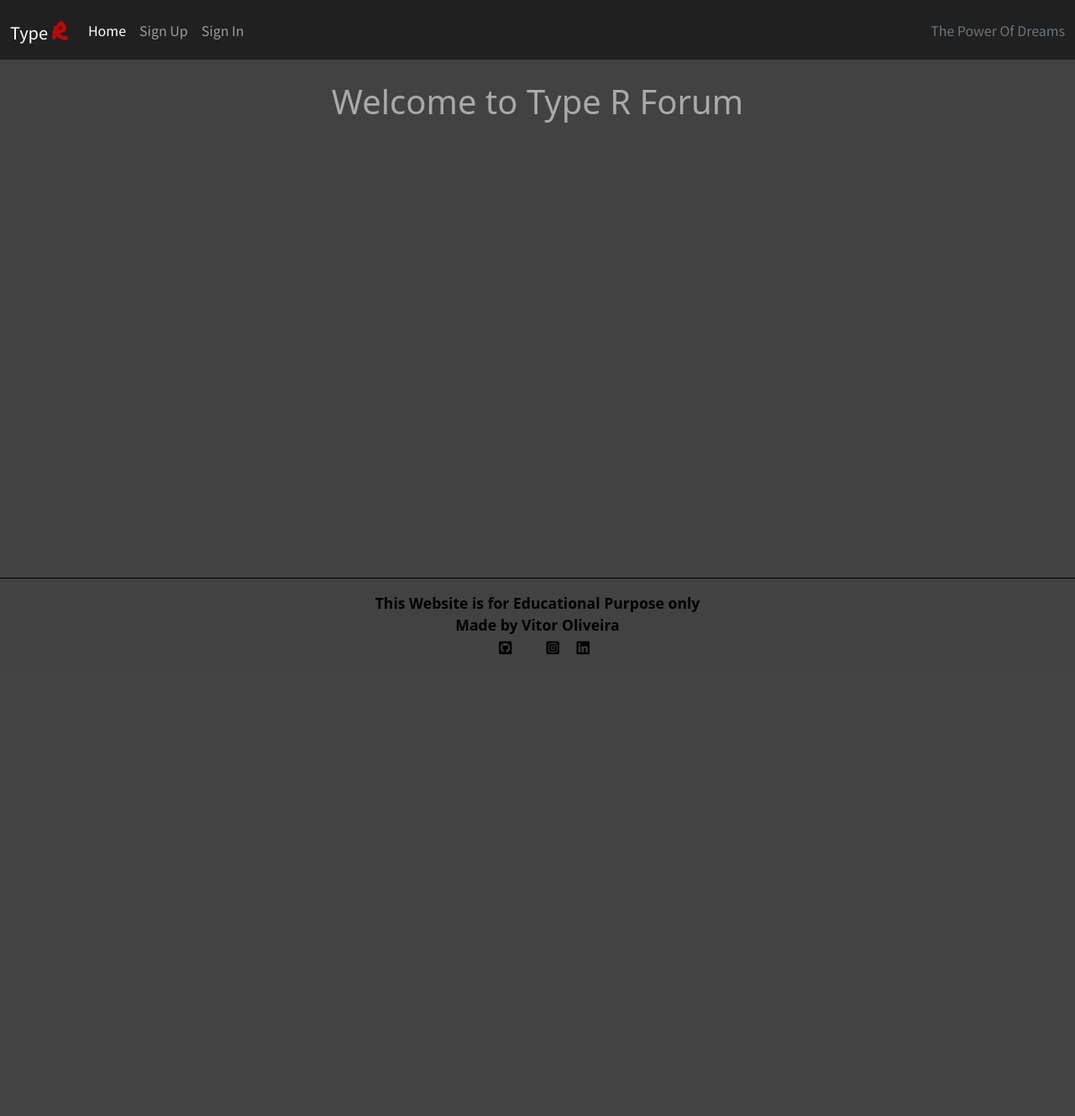
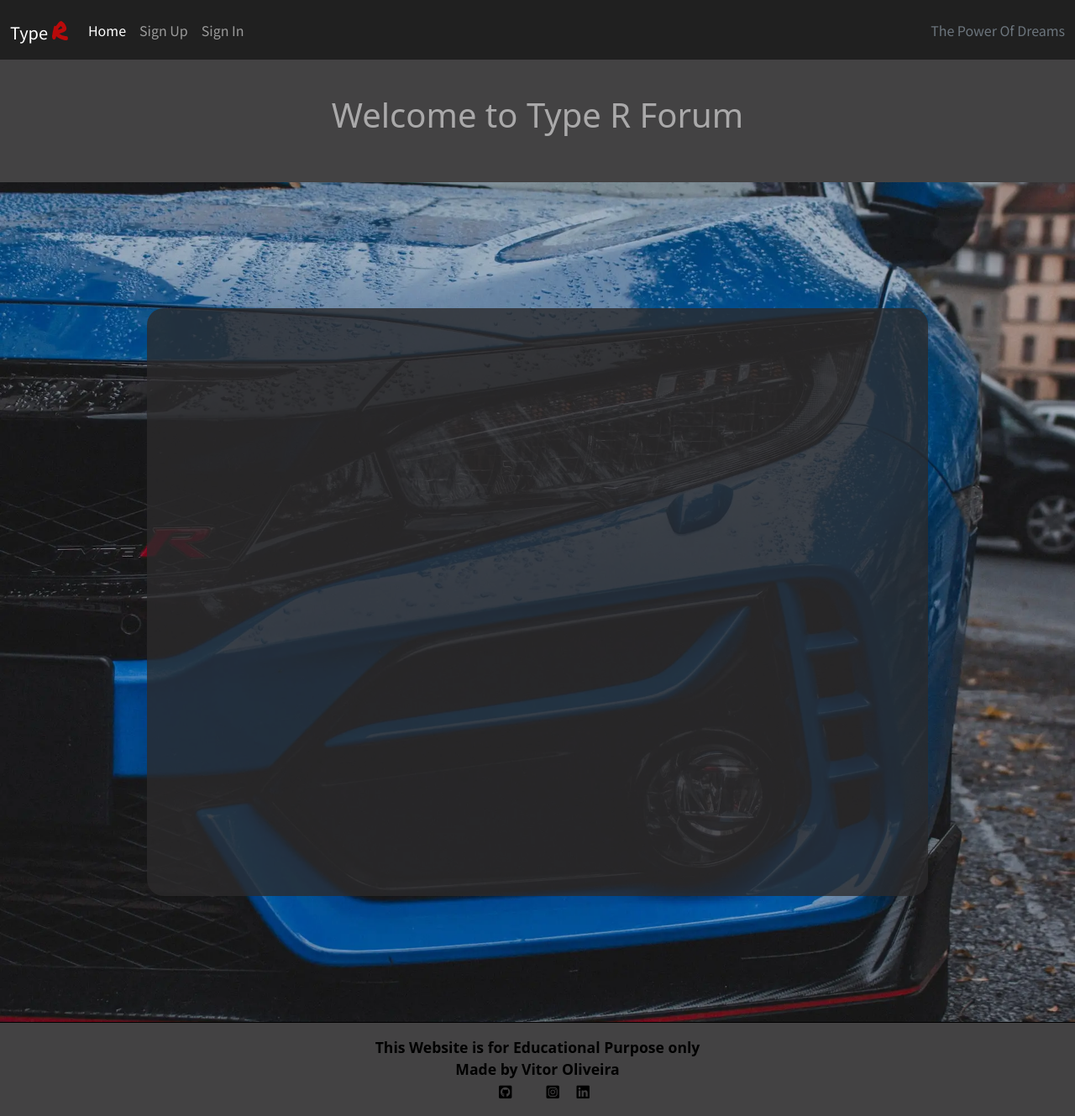
Before and after one commit to b1ndark/project4, a Django app: page / in a window 1280 px wide. Shown: the whole page at 84% size. Before the commit the page ends 779 px from the top, so only its background shows below. Run offline with Django 3.2, Linux system fonts and the light colour scheme.

Commit message:
add new images folder and background image to home page, freeze requirements

```diff
--- a/requirements.txt
+++ b/requirements.txt
@@ -1,9 +1,11 @@
 asgiref==3.7.2
 cloudinary==1.36.0
+crispy-bootstrap5==0.7
 dj-database-url==0.5.0
 dj3-cloudinary-storage==0.0.6
-Django==3.2.22
+Django==4.2.6
 django-allauth==0.57.0
+django-crispy-forms==2.1
 django-summernote==0.8.20.0
 gunicorn==21.2.0
 oauthlib==3.2.2
--- a/static/css/style.css
+++ b/static/css/style.css
@@ -48,6 +48,19 @@ h1 {
     color: var(--red);
     font-size: 1.5em;
 }
+
+/************************** Home Page **************************/
+
+.home-card {
+    background-color: var(--posts-background);
+    color: var(--white);
+    border-radius: 20px;
+    display: flex;
+    flex-direction: column;
+    height: 700px;
+    margin-top: 150px;
+}
+
 
 /************************** Forum **************************/
 
--- a/templates/allauth/account/password_reset.html
+++ b/templates/allauth/account/password_reset.html
@@ -4,6 +4,8 @@
 {% load account %}
 
 {% block head_title %}{% trans "Password Reset" %}{% endblock head_title %}
+
+{% load crispy_forms_tags %}
 
 {% block content %}
 <!--            Log Out Page            -->
@@ -22,7 +24,7 @@
                 <div class="account-form">
                     <form method="POST" action="{% url 'account_reset_password' %}" class="password_reset">
                         {% csrf_token %}
-                        {{ form.as_p }}
+                        {{ form|crispy }}
                         <div class="btn-reset">
                             <input class="btn btn-reset" type="submit" value="{% trans 'Reset My Password' %}" />
                         </div>
--- a/templates/index.html
+++ b/templates/index.html
@@ -1,5 +1,9 @@
 {% extends "base.html" %} {% block content %}
+
+{% load static %}
+
 <!--            Index Content goes in this block content so it displays within the base.html            -->
+<section class="classes col-lg-6 offset-lg-3 text-center mt-3 mb-3">
     <div class="container-fluid">
         <div class="row">
             <div class="col-12 mt-3 text-center">
@@ -9,5 +13,14 @@
             </div>
         </div>
     </div>
+</section>
+<section class="align-items-center mt-5" style="background-image: url('{% static 'images/typerhomepage.webp' %}'); background-size: cover; background-position: center; height: 1000px;">
+    <div class="container">
+        <div class="row">
+            <div class="home-card col-10 text-center">
 
+            </div>
+        </div>
+    </div>
+</section>
 {% endblock %}
```
Also changed, not shown: static/images/typerhomepage.webp (added). Lines whose indentation alone changed are shown as unchanged.
